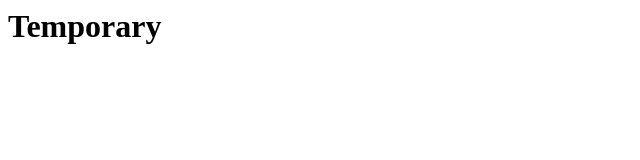
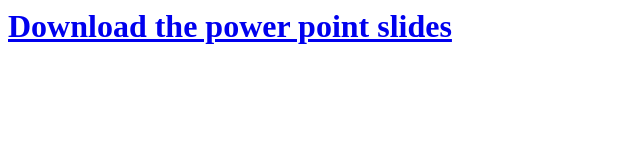
Before and after one commit to coryj627/uw-a11y-masterclass, a plain HTML site: page index.html in a window 1280 px wide. Shown: the whole page, without its empty margins (0-640 px from the left). Drawn offline with Linux system fonts and the light colour scheme.

Commit message:
Update index.html

```diff
--- a/index.html
+++ b/index.html
@@ -3,6 +3,6 @@
 </head>
 <body>
 <main>
-<h1>Temporary</h1>
+<h1><a href="https://github.com/coryj627/uw-a11y-masterclass/raw/master/cory-joseph-machine-vs-user.pptx">Download the power point slides</a></h1>
 </main>
 </body>
```
